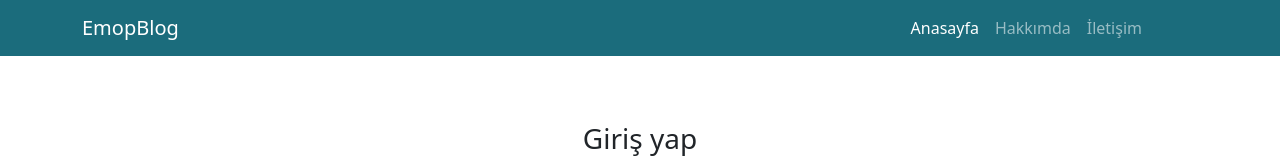
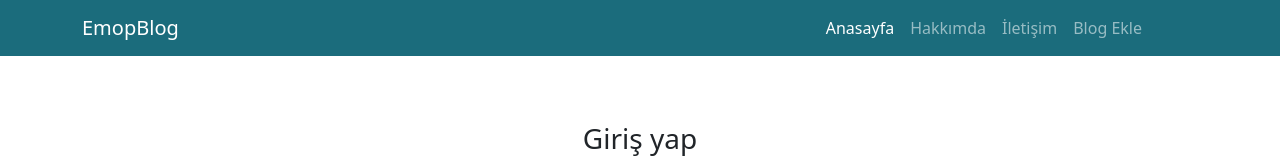
Before and after one commit to Emopusta/EmopBlog_Frontend, an Angular app: page /login in a window 1280 px wide. Shown: the top 160 px of the page. Built offline with nearby package versions, Linux system fonts and the light colour scheme.

Commit message:
added link to navbar for add-blog

```diff
--- a/src/app/components/navbar/navbar.component.html
+++ b/src/app/components/navbar/navbar.component.html
@@ -29,6 +29,9 @@
         <li class="nav-item">
           <a class="nav-link" href="/contact">İletişim</a>
         </li>
+        <li *ngIf="admin" class="nav-item">
+          <a class="nav-link" href="/add-blog">Blog Ekle</a>
+        </li>
       </ul>
     </div>
   </div>
--- a/src/app/components/navbar/navbar.component.ts
+++ b/src/app/components/navbar/navbar.component.ts
@@ -6,5 +6,5 @@ import { Component } from '@angular/core';
   styleUrls: ['./navbar.component.css']
 })
 export class NavbarComponent {
-
+admin = true;
 }
```
